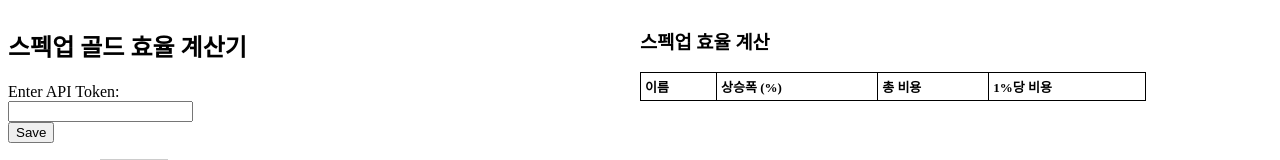
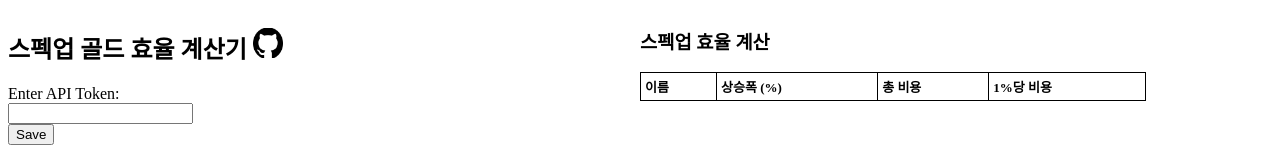
Before and after one commit to jyakler/lostark, a plain HTML site: page index.html in a window 1280 px wide. Shown: the top 160 px of the page. Drawn offline with nearby package versions, Linux system fonts and the light colour scheme.

Commit message:
add github link - add github link - add github icon -remove unnecessary code

```diff
--- a/index.html
+++ b/index.html
@@ -56,7 +56,15 @@
   <body>
     <div id="content">
       <div id="left">
-        <h2>스펙업 골드 효율 계산기</h2>
+        <h2>
+          스펙업 골드 효율 계산기
+          <a href="https://github.com/jyakler/lostark">
+            <img
+              src="/assets/giticon.png"
+              alt="Icon Description"
+              style="width: 30px; height: 30px; cursor: pointer" />
+          </a>
+        </h2>
 
         <!-- Part 1 -->
         <label for="apiToken">Enter API Token:</label><br />
--- a/main.js
+++ b/main.js
@@ -1,5 +1,4 @@
 import {
-  apikey,
   auctionPath,
   gemList,
   host,
```
Also changed, not shown: assets/giticon.png (added).
